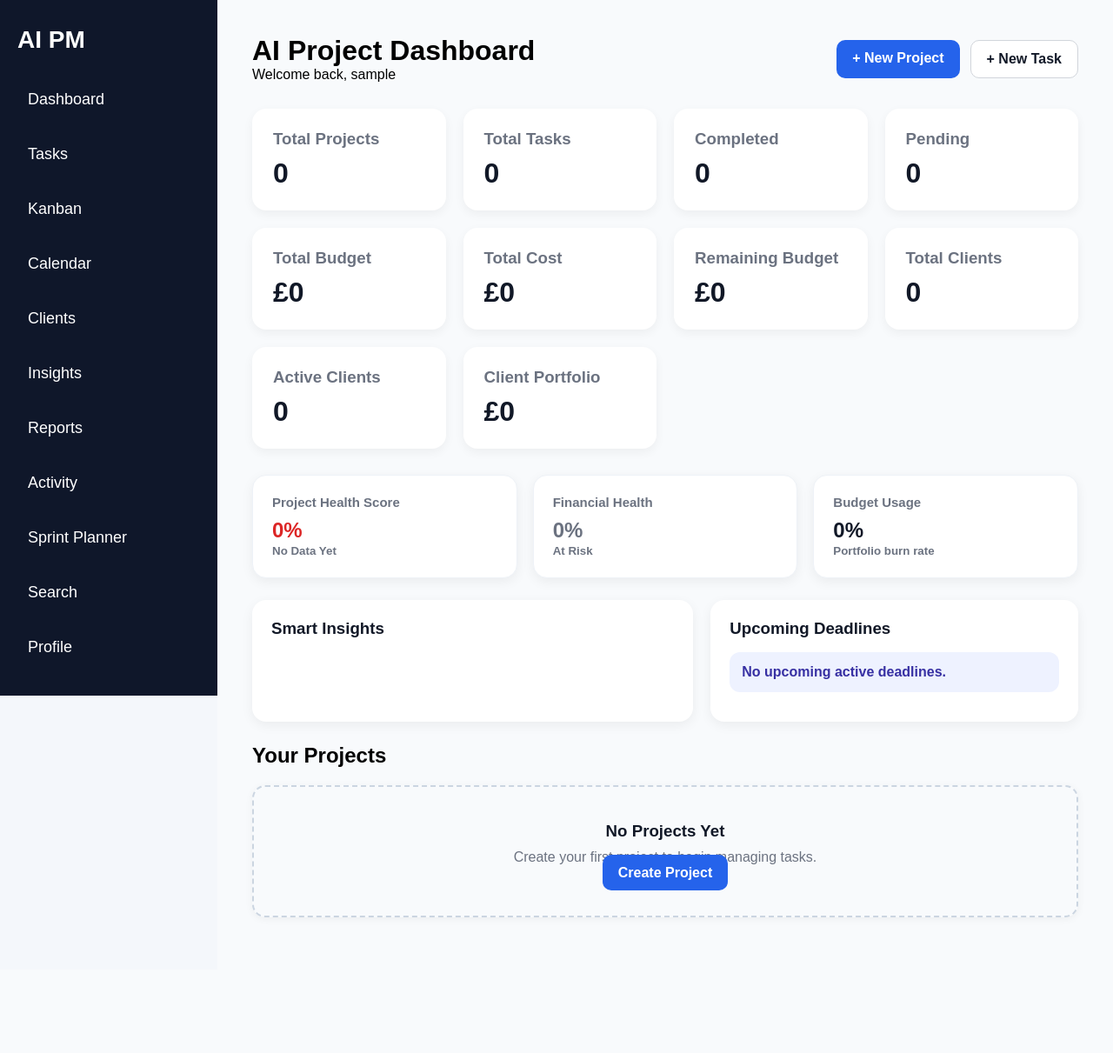
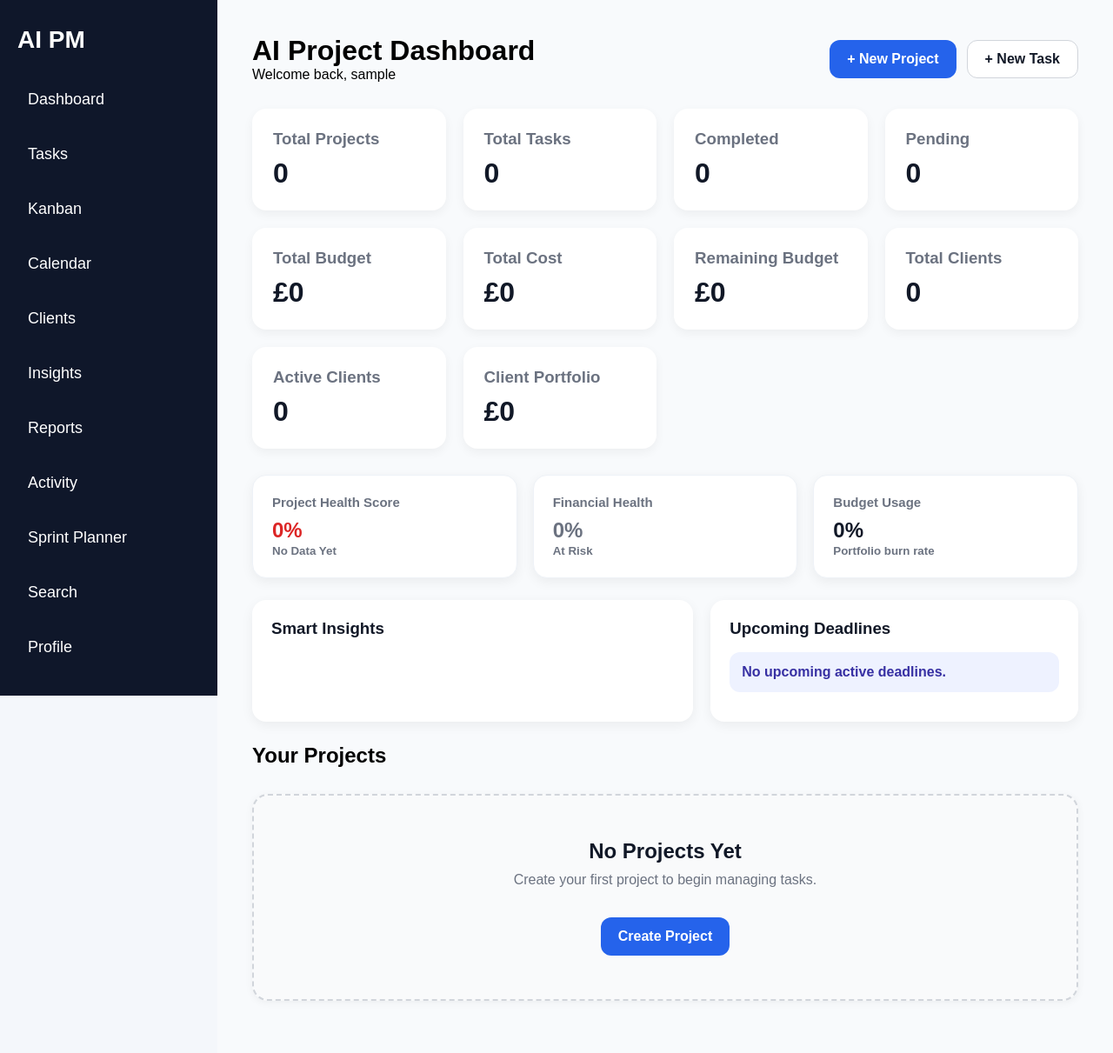
Before and after one commit to RollandOgis/AI_PM_Tracker, a Flask app: page / in a window 1280 px wide. Shown: the whole page at 87% size. Before the commit the page ends 1055 px from the top, so only its background shows below. Run offline with Flask 3, Linux system fonts and the light colour scheme; the visitor is signed in with stand-in values (Sample User, id 1); data that the repository does not hold is empty.

Commit message:
Polish empty state and button styling

```diff
--- a/static/style.css
+++ b/static/style.css
@@ -1068,3 +1068,75 @@ body.dark-ready {
 .ai-list li {
     margin-bottom: 6px;
 }
+
+.empty-box {
+    text-align: center;
+    padding: 50px 30px;
+    border: 2px dashed #d1d5db;
+    border-radius: 18px;
+    background: #f9fafb;
+    margin-top: 30px;
+}
+
+.empty-box h3 {
+    margin-bottom: 10px;
+    font-size: 24px;
+    color: #111827;
+}
+
+.empty-box p {
+    margin-bottom: 24px;
+    color: #6b7280;
+    font-size: 16px;
+}
+
+.empty-box .btn-primary {
+    display: inline-block;
+    margin-top: 10px;
+}
+
+.dashboard-actions {
+    display: flex;
+    gap: 12px;
+    align-items: center;
+    flex-wrap: wrap;
+}
+
+.dashboard-actions .btn-primary,
+.dashboard-actions .btn-secondary,
+.empty-box .btn-primary {
+    display: inline-flex;
+    align-items: center;
+    justify-content: center;
+    min-height: 44px;
+    padding: 12px 20px;
+    border-radius: 12px;
+    font-weight: 700;
+    text-decoration: none;
+    line-height: 1;
+}
+
+.btn-primary {
+    background: #2563eb;
+    color: white;
+}
+
+.btn-primary:hover {
+    background: #1d4ed8;
+}
+
+.btn-secondary {
+    background: white;
+    color: #111827;
+    border: 1px solid #d1d5db;
+}
+
+.btn-secondary:hover {
+    background: #f3f4f6;
+}
+
+.form-container button,
+.form-container .btn-primary {
+    width: fit-content;
+    min-width: 150px;
+}
```
